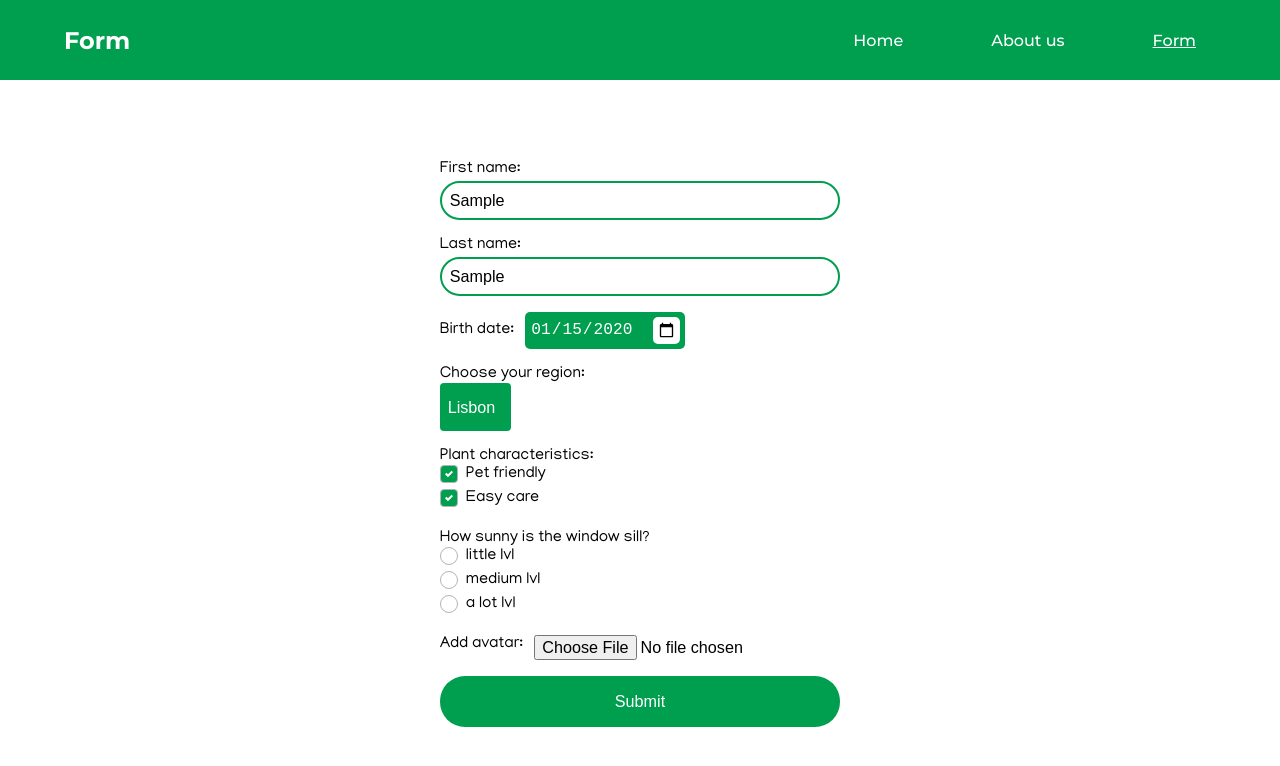
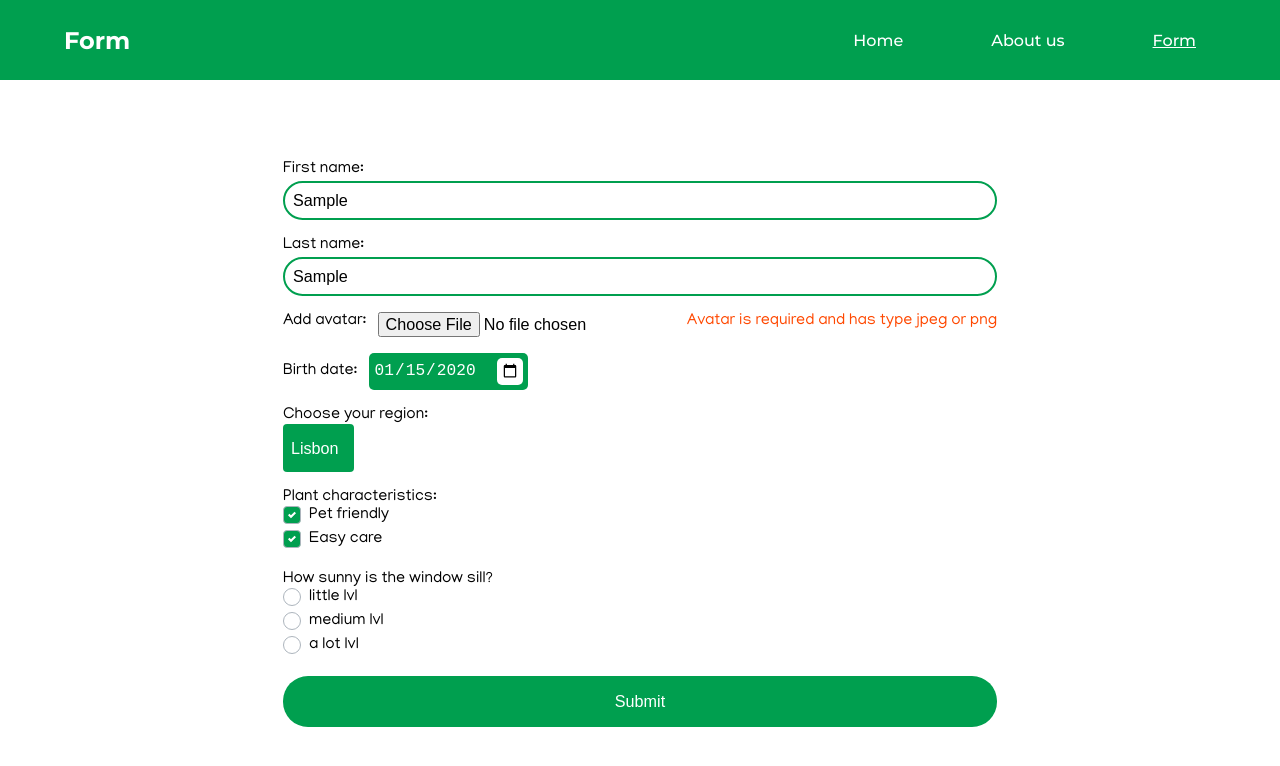
Before and after one commit to TrickyPie/rs-school-react, a React (Vite) app: page /form in a window 1280 px wide. Both pictures are taken after typing "Sample", "Sample", "2020-01-15" into the empty fields and a click on the button "Submit". Shown: the top 766 px of the page. Built offline with nearby package versions, Linux system fonts and the light colour scheme.

Commit message:
feat: add validation

```diff
--- /dev/null
+++ b/src/components/InputCard/InputCard.tsx
@@ -0,0 +1,27 @@
+import FormResult from '../../pages/page-form/form-type';
+import React from 'react';
+
+interface CardProps {
+  res: FormResult[];
+}
+
+export class InputCard extends React.Component<CardProps> {
+  render(): JSX.Element {
+    const { res } = this.props;
+    return (
+      <>
+        {res.map((item, index) => (
+          <div key={index}>
+            <p>{item.fName}</p>
+            <p>{item.lName}</p>
+            <p>{item.birthday}</p>
+            <p>{item.avatar}</p>
+            <p>{item.region}</p>
+            <p>{item.characteristics}</p>
+            <p>{item.sunLvl}</p>
+          </div>
+        ))}
+      </>
+    );
+  }
+}
--- a/src/components/UI/input/Input.tsx
+++ b/src/components/UI/input/Input.tsx
@@ -7,6 +7,7 @@ interface InputProps {
   name: string;
   value?: string | File;
   reference?: React.Ref<HTMLInputElement>;
+  error: string;
 }
 
 export class Input extends React.Component<InputProps> {
@@ -15,7 +16,7 @@ export class Input extends React.Component<InputProps> {
   }
 
   render() {
-    const { id, label, type, name, value } = this.props;
+    const { id, label, type, name, value, error } = this.props;
     return (
       <div className={`form-input-wrapper wrapper-${type}`}>
         <label className={`form-${name.toLowerCase()} title`} htmlFor={id}>
@@ -30,6 +31,7 @@ export class Input extends React.Component<InputProps> {
           placeholder={type === 'text' ? label : ''}
           ref={this.props.reference}
         />
+        {this.props.error.length > 0 && <p className="error">{this.props.error}</p>}
       </div>
     );
   }
--- /dev/null
+++ b/src/components/confirmationPopup/ConfirmationPopup.tsx
@@ -0,0 +1,46 @@
+import React from 'react';
+
+type ConfirmationPopupProps = {
+  message: string;
+  hideOn: () => void;
+};
+
+interface ConfirmationPopupState {
+  isVisible: boolean;
+}
+
+export class ConfirmationPopup extends React.Component<
+  ConfirmationPopupProps,
+  ConfirmationPopupState
+> {
+  private timeoutId: NodeJS.Timeout | undefined;
+
+  constructor(props: ConfirmationPopupProps) {
+    super(props);
+    this.state = {
+      isVisible: true,
+    };
+  }
+
+  public componentDidMount() {
+    this.timeoutId = setTimeout(() => {
+      this.hide();
+    }, 3000);
+  }
+
+  public componentWillUnmount() {
+    clearTimeout(this.timeoutId);
+  }
+
+  public hide = () => {
+    this.setState({ isVisible: false });
+    this.props.hideOn();
+  };
+
+  public render() {
+    const { message } = this.props;
+    const { isVisible } = this.state;
+
+    return <>{isVisible && <div className="confirmation-popup">{message}</div>}</>;
+  }
+}
--- a/src/components/form/Form.tsx
+++ b/src/components/form/Form.tsx
@@ -9,13 +9,36 @@ import { Checkbox } from '../../components/UI/checkbox/Checkbox';
 import { Radio } from '../../components/UI/radioBtn/Radio';
 import characteristicsData from '../../mock/checkbox-mock';
 import radioData from '../../mock/radio-mock';
+import FormResult from '../../pages/page-form/form-type';
+import { ConfirmationPopup } from '../../components/confirmationPopup/ConfirmationPopup';
+import { validateName, validateDate, validateFile } from './form-utils';
 
-class Form extends React.Component {
+interface FormProps {
+  callback: (result: FormResult) => void;
+}
+
+interface FormState {
+  showPopup: boolean;
+  firstName: boolean;
+  lastName: boolean;
+  avatar: boolean;
+  birthDate: boolean;
+  checkbox: boolean;
+  radio: boolean;
+  error: boolean;
+}
+
+class Form extends React.Component<FormProps, FormState> {
   private firstnameRef: React.RefObject<HTMLInputElement> = createRef();
   private lastnameRef: React.RefObject<HTMLInputElement> = createRef();
   private birthdayRef: React.RefObject<HTMLInputElement> = createRef();
   private avatarRef: React.RefObject<HTMLInputElement> = createRef();
-  private inputsRef = [this.firstnameRef, this.lastnameRef, this.birthdayRef];
+  private inputsRef: React.RefObject<HTMLInputElement>[] = [
+    this.firstnameRef,
+    this.lastnameRef,
+    this.avatarRef,
+    this.birthdayRef,
+  ];
   private selectRef: React.RefObject<HTMLSelectElement> = createRef();
   private checkboxRefs: React.RefObject<HTMLInputElement>[] = characteristicsData.checkboxData.map(
     () => React.createRef()
@@ -24,23 +47,77 @@ class Form extends React.Component {
     React.createRef()
   );
 
-  private handleSubmit = (event: { preventDefault: () => void }) => {
+  constructor(props: FormProps) {
+    super(props);
+    this.state = {
+      showPopup: false,
+      firstName: true,
+      lastName: true,
+      avatar: true,
+      birthDate: true,
+      checkbox: true,
+      radio: true,
+      error: false,
+    };
+  }
+
+  private handleSubmit = (event: React.FormEvent<HTMLFormElement>) => {
     event.preventDefault();
-    const selectedCheckboxes = this.checkboxRefs
-      .filter((ref) => ref.current?.checked)
-      .map((ref) => ref.current?.id);
 
-    const selectedRadio = this.radioRefs.find((ref) => ref.current?.checked);
-    const selectedRadioId = selectedRadio?.current?.id;
-    console.log(
-      this.firstnameRef.current?.value,
-      this.lastnameRef.current?.value,
-      this.birthdayRef.current?.value,
-      this.avatarRef.current?.value,
-      this.selectRef.current?.value,
-      selectedCheckboxes,
-      selectedRadioId
+    const selectedCheckboxes: (string | undefined)[] = this.checkboxRefs
+      .filter((ref: React.RefObject<HTMLInputElement>): boolean | undefined => ref.current?.checked)
+      .map((ref: React.RefObject<HTMLInputElement>): string | undefined => ref.current?.id);
+
+    const selectedRadioId: string | undefined = this.radioRefs.find((ref) => ref.current?.checked)
+      ?.current?.id;
+
+    const result: FormResult = {
+      fName: this.firstnameRef.current?.value ?? '',
+      lName: this.lastnameRef.current?.value ?? '',
+      birthday: this.birthdayRef.current?.value ?? '',
+      avatar: this.avatarRef.current?.value ?? '',
+      region: this.selectRef.current?.value ?? '',
+      characteristics: selectedCheckboxes ?? '',
+      sunLvl: selectedRadioId,
+    };
+    this.changeState(result, () => {
+      const errors = this.validateAll();
+      if (this.state.error) {
+        this.props.callback(result);
+        this.showConfirmationPopup();
+      }
+    });
+  };
+
+  public changeState = (result: FormResult, callback?: () => void) => {
+    const isFNameValid = validateName(result.fName);
+    const isLNameValid = validateName(result.lName);
+    const isAvatarValid = validateFile(this.avatarRef.current?.files?.[0] || null);
+    const isBirthdayValid = validateDate(result.birthday);
+
+    this.setState(
+      {
+        firstName: isFNameValid,
+        lastName: isLNameValid,
+
+        avatar: isAvatarValid,
+        birthDate: isBirthdayValid,
+      },
+      callback
     );
+  };
+
+  public validateAll = () => {
+    const valid =
+      this.state.firstName && this.state.lastName && this.state.birthDate && this.state.avatar;
+    console.log(this.state.firstName, this.state.lastName, this.state.birthDate, this.state.avatar);
+    this.setState({
+      error: valid,
+    });
+  };
+
+  public showConfirmationPopup = () => {
+    this.setState({ showPopup: true });
   };
 
   public render(): JSX.Element {
@@ -55,20 +132,21 @@ class Form extends React.Component {
               type={input.type}
               name={input.name}
               reference={this.inputsRef[index]}
+              error={this.state[input.name as keyof typeof this.state] ? '' : input.error}
             />
           ))}
           <Select {...selectData} selectRef={this.selectRef} />
           <Checkbox {...characteristicsData} checkboxRefs={this.checkboxRefs} />
           <Radio {...radioData} radioRefs={this.radioRefs} />
-          <Input
-            id="avatar"
-            label="Add avatar"
-            type="file"
-            name="avatar"
-            reference={this.avatarRef}
-          />
+
           <SubmitBtn className="form-submit" />
         </form>
+        {this.state.showPopup && (
+          <ConfirmationPopup
+            message="Form submitted successfully!"
+            hideOn={() => this.setState({ showPopup: false })}
+          />
+        )}
       </>
     );
   }
--- a/src/components/form/form-style.css
+++ b/src/components/form/form-style.css
@@ -160,3 +160,12 @@ select::-ms-expand {
   color: white;
   font-size: calc(1rem + 1%);
 }
+
+.confirmation-popup {
+  font-size: calc(1rem + 5%);
+  font-weight: 700;
+}
+
+.error {
+  color: #ff4800;
+}
--- /dev/null
+++ b/src/components/form/form-utils.tsx
@@ -0,0 +1,28 @@
+import FormResult from 'pages/page-form/form-type';
+
+export type error = {
+  id: string;
+  error: string;
+  validate: boolean;
+};
+
+export function validateName(name: string): boolean {
+  if (name === '' || name.length < 3 || name.charAt(0) !== name.charAt(0).toUpperCase()) {
+    return false;
+  }
+  return true;
+}
+
+export function validateDate(date: string): boolean {
+  const inputDate = new Date(date);
+  const currentDate = new Date();
+  return inputDate <= currentDate;
+}
+
+export function validateFile(file: File | null): boolean {
+  const allowedTypes = ['image/jpeg', 'image/png'];
+  if (!file || !allowedTypes.includes(file.type)) {
+    return false;
+  }
+  return true;
+}
--- a/src/mock/inputs-mock.tsx
+++ b/src/mock/inputs-mock.tsx
@@ -1,7 +1,32 @@
 const inputsData = [
-  { id: 'firstName', label: 'First name', type: 'text', name: 'firstName', value: 'firstName' },
-  { id: 'lastName', label: 'Last name', type: 'text', name: 'lastName', value: 'lastName' },
-  { id: 'birthDate', label: 'Birth date', type: 'date', name: 'birthDate', value: 'birthDate' },
+  {
+    id: 'firstName',
+    label: 'First name',
+    type: 'text',
+    name: 'firstName',
+    error: 'First name must contain at least 3 characters and start with a capital letter',
+  },
+  {
+    id: 'lastName',
+    label: 'Last name',
+    type: 'text',
+    name: 'lastName',
+    error: 'Last name must contain at least 3 characters and start with a capital letter',
+  },
+  {
+    id: 'avatar',
+    label: 'Add avatar',
+    type: 'file',
+    name: 'avatar',
+    error: 'Avatar is required and has type jpeg or png',
+  },
+  {
+    id: 'birthDate',
+    label: 'Birth date',
+    type: 'date',
+    name: 'birthDate',
+    error: `Birthday is required and date mustn't be greater than the current one`,
+  },
 ];
 
 export default inputsData;
--- /dev/null
+++ b/src/pages/page-form/form-type.tsx
@@ -0,0 +1,11 @@
+type FormResult = {
+  fName: string;
+  lName: string;
+  birthday: string;
+  avatar: string;
+  region: string;
+  characteristics: (string | undefined)[];
+  sunLvl: string | undefined;
+};
+
+export default FormResult;
--- /dev/null
+++ b/src/pages/page-form/page-form-style.css
@@ -0,0 +1,5 @@
+.input-cards-container {
+  display: grid;
+  grid-template-columns: repeat(5, 1fr);
+  gap: 3rem;
+}
--- a/src/pages/page-form/page-form.tsx
+++ b/src/pages/page-form/page-form.tsx
@@ -1,11 +1,37 @@
 import Form from '../../components/form/Form';
 import React from 'react';
+import { InputCard } from '../../components/InputCard/InputCard';
+import FormResult from './form-type';
+import './page-form-style.css';
 
-class FormPage extends React.Component {
+type FormPageProps = {};
+
+type FormPageState = {
+  data: FormResult[];
+};
+
+class FormPage extends React.Component<FormPageProps, FormPageState> {
+  constructor(props: FormPageProps) {
+    super(props);
+    this.state = {
+      data: [],
+    };
+    this.updateState = this.updateState.bind(this);
+  }
+
+  public updateState(newData: FormResult): void {
+    this.setState((prevState: Readonly<FormPageState>): { data: FormResult[] } => ({
+      data: [...prevState.data, newData],
+    }));
+  }
+
   render(): JSX.Element {
     return (
       <>
-        <Form />
+        <Form callback={this.updateState} />
+        <div className="input-cards-container">
+          <InputCard res={this.state.data} />
+        </div>
       </>
     );
   }
```
